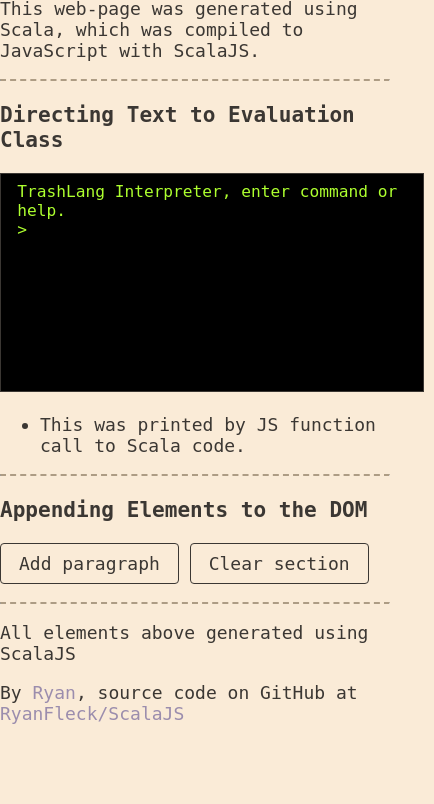
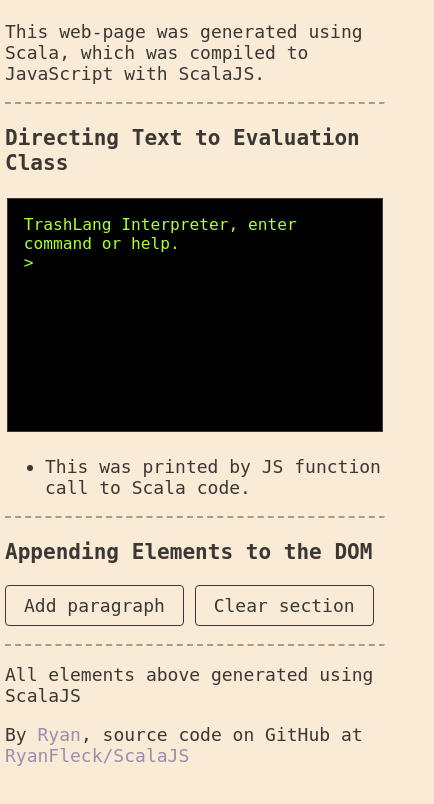
Before and after one commit to RyanFleck/ScalaJS, a website: page public/index.html in a window 390 px wide. Shown: the part 132-936 px from the top of the page, 434 px wide, since content can reach past the window. Before the commit the page ends 874 px from the top, so only its background shows below. Drawn offline with Linux system fonts and the light colour scheme.

Commit message:
Tweak CSS for mobile

```diff
--- a/public/style.css
+++ b/public/style.css
@@ -12,6 +12,7 @@ html{
 body{
     margin: 1em auto;
     max-width: 600px;
+    padding: 5px;
 }
 
 button, textarea{
@@ -34,8 +35,12 @@ a{
 }
 
 #repl-window{
+
     font-size: 0.9rem;
-    width: 100%;
+    width: 90%;
+    padding: 1em;
+    margin: 0.1em;
+
     height: 200px;
     resize: none;
     overflow-y: scroll;
```
